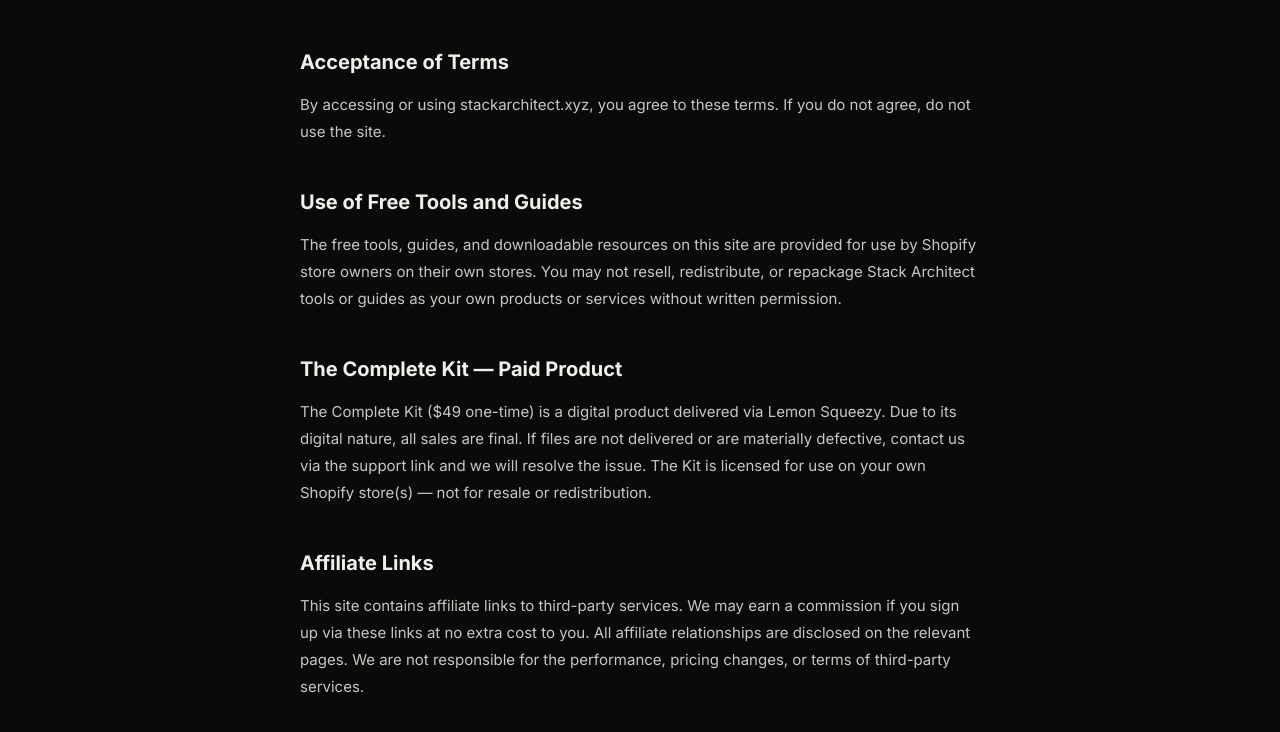
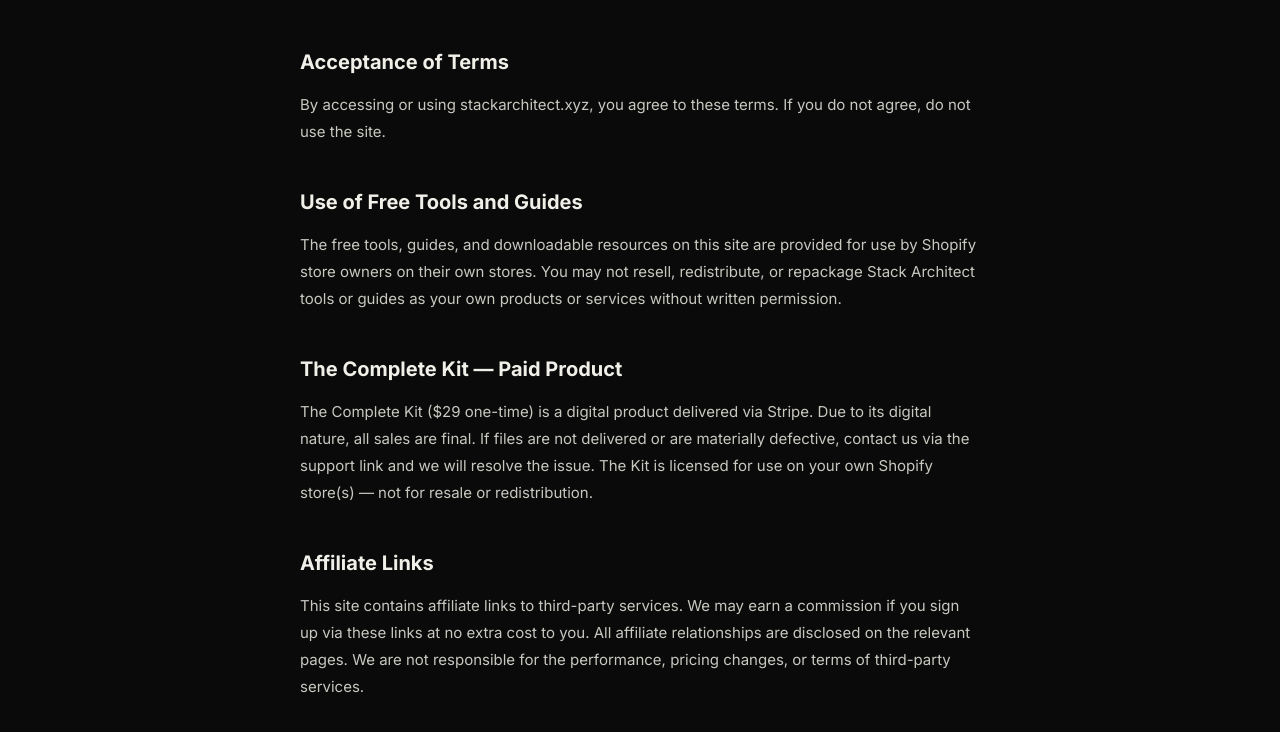
Before and after one commit to lsb11/stackarchitect, an Astro site: page /terms in a window 1280 px wide. Shown: the part 356-1088 px from the top of the page. Built offline with nearby package versions, Linux system fonts and the light colour scheme; Astro itself is replaced by a stand-in of ours.

Commit message:
Update terms.astro

```diff
--- a/src/pages/terms.astro
+++ b/src/pages/terms.astro
@@ -90,7 +90,7 @@
     <h2>Use of Free Tools and Guides</h2>
     <p>The free tools, guides, and downloadable resources on this site are provided for use by Shopify store owners on their own stores. You may not resell, redistribute, or repackage Stack Architect tools or guides as your own products or services without written permission.</p>
     <h2>The Complete Kit — Paid Product</h2>
-    <p>The Complete Kit ($49 one-time) is a digital product delivered via Lemon Squeezy. Due to its digital nature, all sales are final. If files are not delivered or are materially defective, contact us via the support link and we will resolve the issue. The Kit is licensed for use on your own Shopify store(s) — not for resale or redistribution.</p>
+    <p>The Complete Kit ($29 one-time) is a digital product delivered via Stripe. Due to its digital nature, all sales are final. If files are not delivered or are materially defective, contact us via the support link and we will resolve the issue. The Kit is licensed for use on your own Shopify store(s) — not for resale or redistribution.</p>
     <h2>Affiliate Links</h2>
     <p>This site contains affiliate links to third-party services. We may earn a commission if you sign up via these links at no extra cost to you. All affiliate relationships are disclosed on the relevant pages. We are not responsible for the performance, pricing changes, or terms of third-party services.</p>
     <h2>No Warranty</h2>
```
